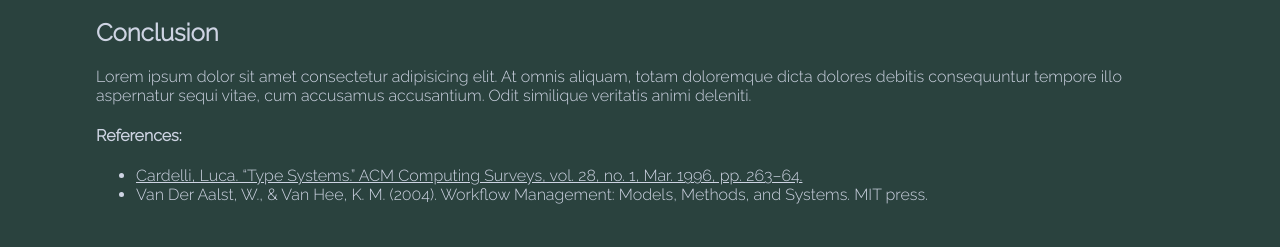
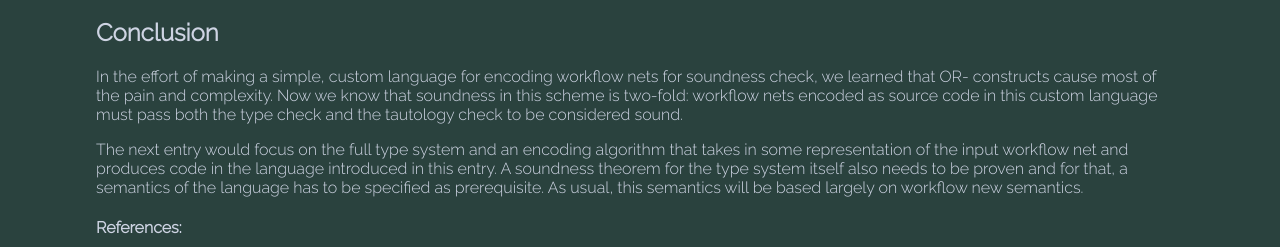
Before and after one commit to hi-brylle/hi-brylle-blog, a SvelteKit app: page /type-checking-wf-nets in a window 1280 px wide. Shown: the part 3274-3521 px from the top of the page. Built offline with nearby package versions, Linux system fonts and the light colour scheme.

Commit message:
Add conclusion

```diff
--- a/src/routes/(content)/type-checking-wf-nets/+page.svelte
+++ b/src/routes/(content)/type-checking-wf-nets/+page.svelte
@@ -222,7 +222,18 @@
     </h2>
 
     <p>
-        Lorem ipsum dolor sit amet consectetur adipisicing elit. At omnis aliquam, totam doloremque dicta dolores debitis consequuntur tempore illo aspernatur sequi vitae, cum accusamus accusantium. Odit similique veritatis animi deleniti.
+        In the effort of making a simple, custom language for encoding workflow nets for soundness
+        check, we learned that OR- constructs cause most of the pain and complexity. Now we know
+        that soundness in this scheme is two-fold: workflow nets encoded as source code in this custom
+        language must pass both the type check and the tautology check to be considered sound.
+    </p>
+
+    <p>
+        The next entry would focus on the full type system and an encoding algorithm that takes in
+        some representation of  the input workflow net and produces code in the language introduced in
+        this entry. A soundness theorem for the type system itself also needs to be proven and for
+        that, a semantics of the language has to be specified as prerequisite. As usual, this semantics
+        will be based largely on workflow new semantics.
     </p>
 
     <h4>
```
